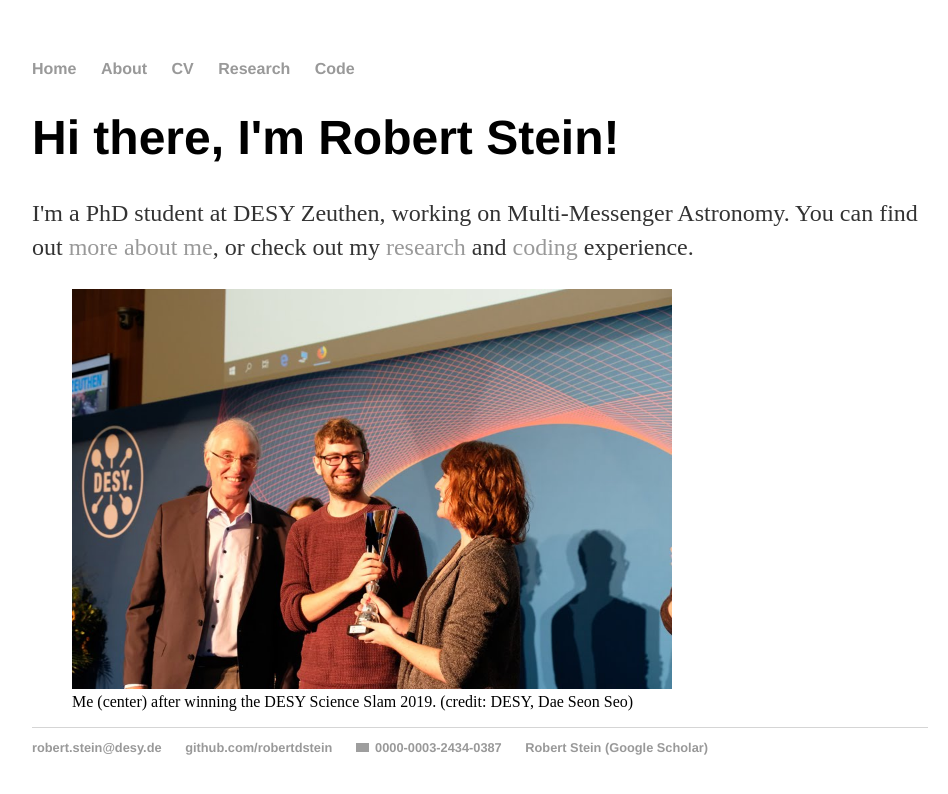
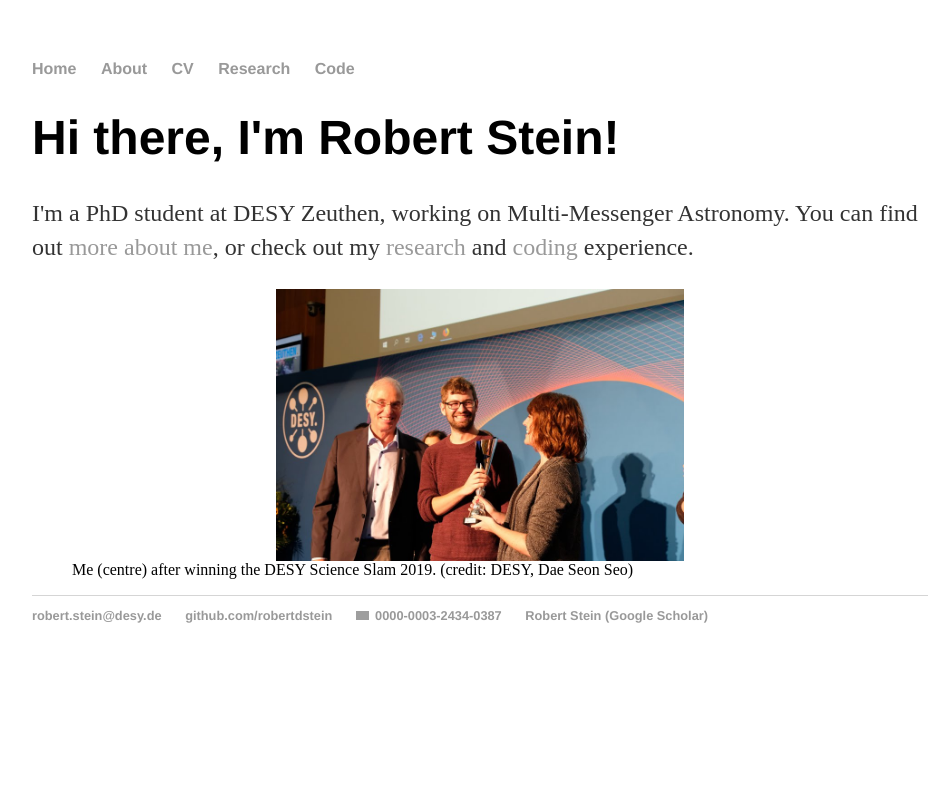
Before and after one commit to robertdstein/robertdstein.github.io, a Jekyll site: the page built from index.html, in a window 1280 px wide. Shown: the top 794 px of the page, without its empty margins (160-1108 px from the left). Built offline with Jekyll 4.4.1, drawn with Linux system fonts in a browser that asks for light colours; grey boxes are pictures that could not be loaded.

Commit message:
centreify

```diff
--- a/index.html
+++ b/index.html
@@ -8,7 +8,7 @@ title: Robert Stein
 		You can find out <a href="/about">more about me</a>,
 		or check out my <a href="/research">research</a> and <a href="/code">coding</a> experience.</p>
 	<figure>
-		<img src="/images/ScienceSlam.jpg" alt="DESY Science Slam" style="float:center;width:600px;height:400px">
-		<figcaption>Me (center) after winning the DESY Science Slam 2019. (credit: DESY, Dae Seon Seo) </figcaption>
+		<img src="/images/ScienceSlam.jpg" alt="DESY Science Slam" class="center">
+		<figcaption>Me (centre) after winning the DESY Science Slam 2019. (credit: DESY, Dae Seon Seo) </figcaption>
 	</figure>
 </div><!-- /.blurb -->
```
